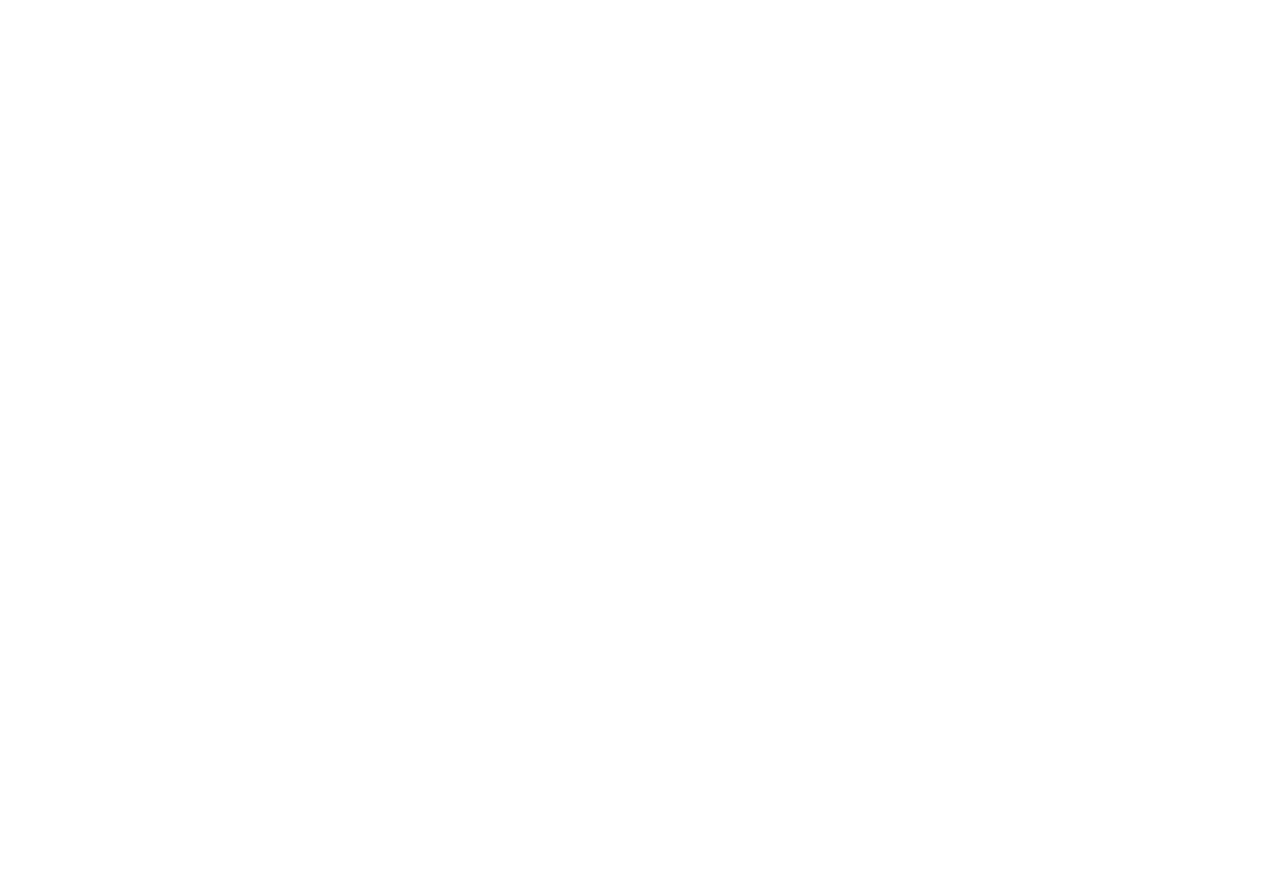
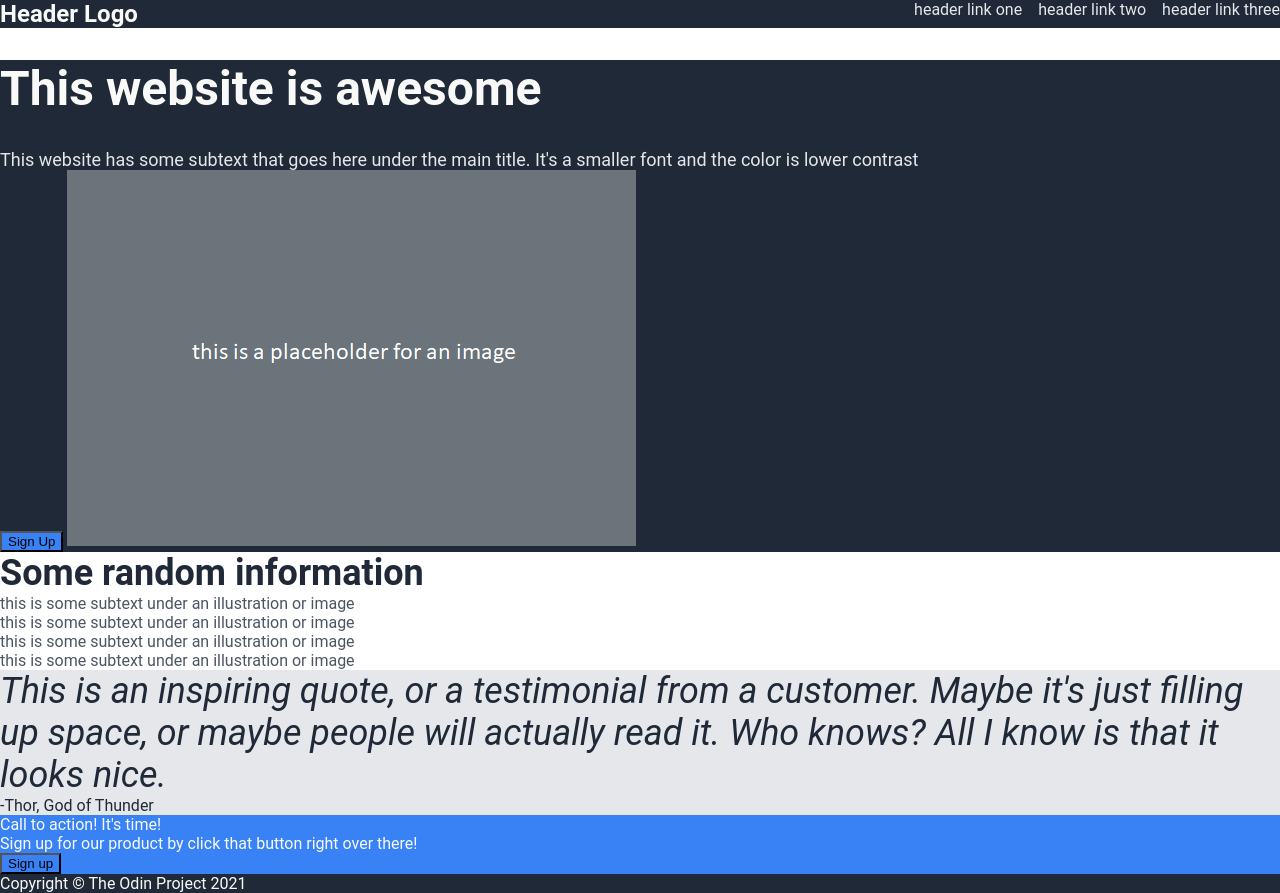
Before and after one commit to probablytyler/landing-page, a plain HTML site: page index.html in a window 1280 px wide. Before the commit the page ends 800 px from the top, so only its background shows below. Drawn offline with Linux system fonts and the light colour scheme.

Commit message:
Add content to HTML and CSS formatting
Added the text and buttons to the HTML file, as well as the
basic formatting to the CSS file. Such as font size and colors.

```diff
--- a/index.html
+++ b/index.html
@@ -8,27 +8,54 @@
     <title>Odin Landing Page</title>
 </head>
 <body>
-    <div class="header">
-
+    <div class="header bg-dblue">
+        <div class="logo white-text">Header Logo</div>
+        <ul class="links grey-text">
+            <li><a href="#">header link one</a></li>
+            <li><a href="#">header link two</a></li>
+            <li><a href="#">header link three</a></li>
+        </ul>
     </div>
 
     <div class="content">
-        <div class="title">
-
+        <div class="title bg-dblue">
+            <h1 class="white-text">This website is awesome</h1>
+            <div class="title-subtext grey-text">This website has some subtext that goes here under the main title. It's a smaller font and the color is lower contrast</div>
+            <button class="header-signup">Sign Up</button>
+            <img alt="placeholder for an image" src="images/placeholder.png">
         </div>
-        <div class="info">
-
+        <div class="info-container">
+            <div class="info-text black-text">Some random information</div>
+            <div class="info">
+                <div class="image"></div>
+                <div class="text">this is some subtext under an illustration or image</div>
+            </div>
+            <div class="info">
+                <div class="image"></div>
+                <div class="text">this is some subtext under an illustration or image</div>
+            </div>
+            <div class="info">
+                <div class="image"></div>
+                <div class="text">this is some subtext under an illustration or image</div>
+            </div>
+            <div class="info">
+                <div class="image"></div>
+                <div class="text">this is some subtext under an illustration or image</div>
+            </div>
         </div>
-        <div class="quote">
-
+        <div class="quote-container black-text">
+            <div class="quote">This is an inspiring quote, or a testimonial from a customer. Maybe it's just filling up space, or maybe people will actually read it. Who knows? All I know is that it looks nice.</div>
+            <div class="signature">-Thor, God of Thunder</div>
         </div>
-        <div class="signup">
-
+        <div class="signup-container bg-lblue white-text">
+            <div class="signup-text">Call to action! It's time!</div>
+            <div class="signup-subtext">Sign up for our product by click that button right over there!</div>
+            <button class="signup">Sign up</button>
         </div>
     </div>
 
-    <div class="footer">
-
+    <div class="footer bg-dblue white-text">
+        <div class="copyright">Copyright &#169 The Odin Project 2021</div>
     </div>
 
 </body>
--- a/styles.css
+++ b/styles.css
@@ -0,0 +1,81 @@
+body {
+    font-family: Roboto, Helvetica, 'Open Sans', sans-serif;
+    margin: 0;
+    padding: 0;
+    border: 0;
+    min-height: 100vh;
+    display: flex;
+    flex-direction: column;
+}
+
+.bg-dblue {
+    background-color: #1F2937;
+}
+
+.bg-lblue,
+button {
+    background-color: #3882F6;
+}
+
+.grey-text {
+    color: #E5E7EB;
+}
+
+.white-text {
+    color: #F9FAF8;
+}
+
+.black-text {
+    color: #1F2937;
+}
+
+.header {
+    display: flex;
+    justify-content: space-between;
+}
+
+ul {
+    list-style-type: none;
+    display: flex;
+    margin: 0;
+    padding: 0px;
+    border: 0;
+    gap: 16px;
+}
+
+a {
+    text-decoration: none;
+    color: inherit;
+}
+
+.logo {
+    font-size: 24px;
+    font-weight: bold;
+}
+
+h1 {
+    font-size: 48px;
+    font-weight: bolder;
+}
+
+.title-subtext {
+    font-size: 18px;
+}
+
+.info-text {
+    font-size: 36px;
+    font-weight: bolder;
+}
+
+.quote-container {
+    background-color: #E5E7EB;
+}
+
+.quote {
+    font-style: italic;
+    font-size: 36px;
+}
+
+.text {
+    color: #4B5563;
+}
```
Also changed, not shown: images/placeholder.png (added).
